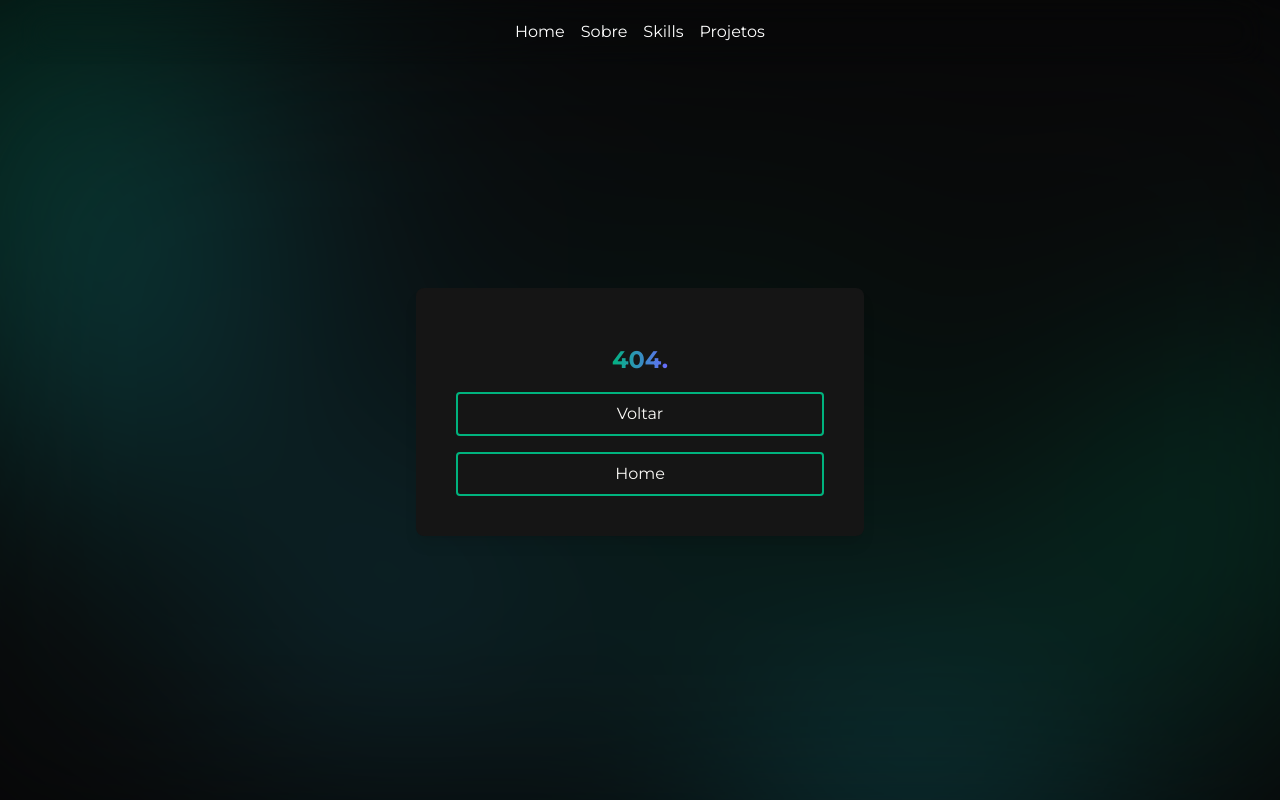
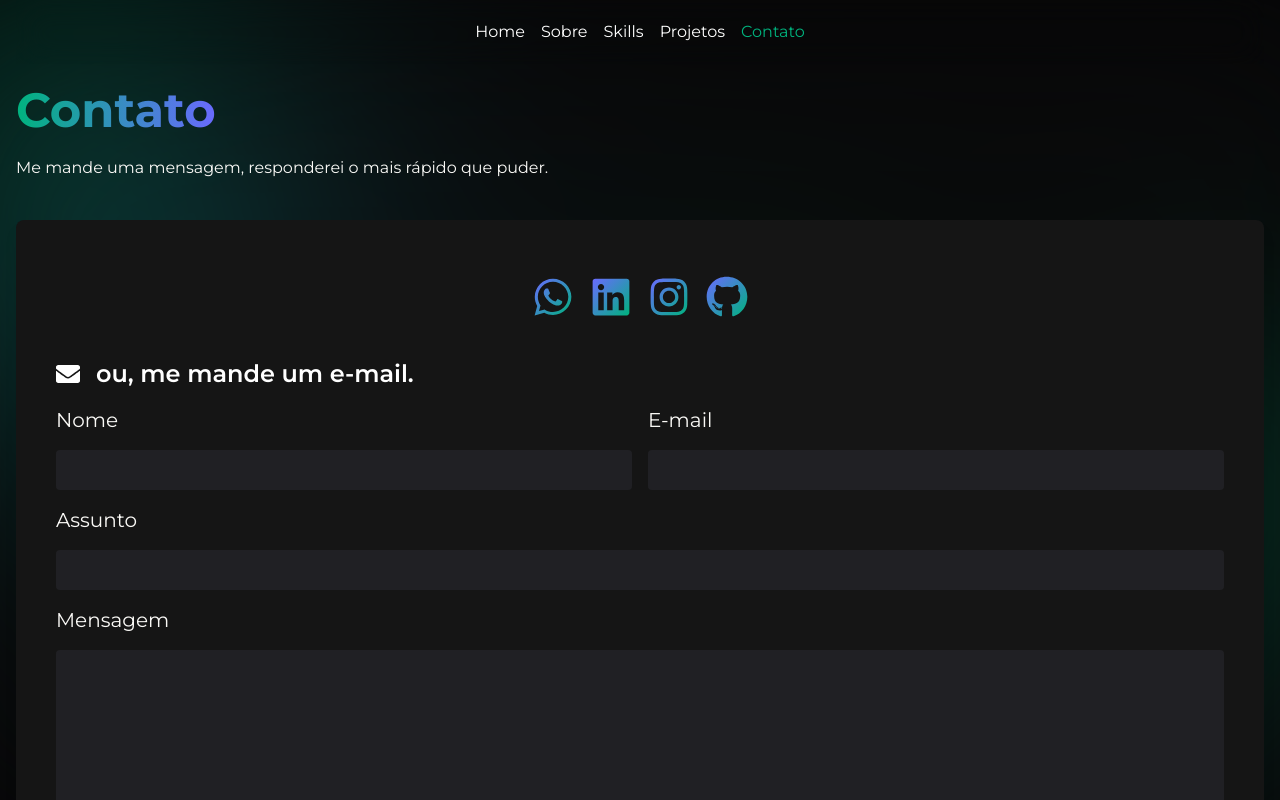
Before and after one commit to lamongabriel/old-portfolio, a Next.js app: page /contact in a window 1280 px wide. Before the commit this address had no page. Shown: the top 800 px of the page. Built offline with nearby package versions, Linux system fonts and the light colour scheme.

Commit message:
contact form mockup

```diff
--- a/package.json
+++ b/package.json
@@ -21,6 +21,7 @@
     "react-apexcharts": "^1.4.0",
     "react-awesome-reveal": "^4.1.0",
     "react-dom": "18.2.0",
+    "react-hook-form": "^7.42.1",
     "react-icons": "^4.7.1",
     "tailwind-merge": "^1.8.1"
   },
--- /dev/null
+++ b/src/components/Form/Input.tsx
@@ -0,0 +1,20 @@
+import { InputHTMLAttributes } from 'react'
+import { twMerge } from 'tailwind-merge'
+
+interface InputProps extends InputHTMLAttributes<HTMLInputElement> {}
+
+export default function Input ({ title, name, className, ...rest }: InputProps) {
+  const classes = twMerge(`bg-lg-gray-800 w-full px-4 py-2 rounded mt-4 ${className ?? ''}`)
+
+  return (
+		<label htmlFor={name} className='w-full flex-1 mt-4 block'>
+			<p className='text-xl'>
+				{title}
+			</p>
+			<input
+				className={classes}
+				{...rest}
+			/>
+		</label>
+  )
+}
--- /dev/null
+++ b/src/components/Form/Textarea.tsx
@@ -0,0 +1,21 @@
+import { TextareaHTMLAttributes } from 'react'
+import { twMerge } from 'tailwind-merge'
+
+interface TextareaProps extends TextareaHTMLAttributes<HTMLTextAreaElement> {}
+
+export default function Textarea ({ title, name, className, ...rest }: TextareaProps) {
+  const classes = twMerge(`bg-lg-gray-800 w-full px-4 py-2 rounded mt-4 ${className ?? ''}`)
+
+  return (
+		<label htmlFor={name} className='w-full flex-1 mt-4 block'>
+			<p className='text-xl'>
+				{title}
+			</p>
+			<textarea
+				rows={8}
+				className={classes}
+				{...rest}
+			/>
+		</label>
+  )
+}
--- a/src/components/Header/index.tsx
+++ b/src/components/Header/index.tsx
@@ -9,7 +9,8 @@ const menuItems = [
   { label: 'Home', path: '/' },
   { label: 'Sobre', path: '/about' },
   { label: 'Skills', path: '/skills' },
-  { label: 'Projetos', path: '/projects' }
+  { label: 'Projetos', path: '/projects' },
+  { label: 'Contato', path: '/contact' }
 ]
 
 export function Header () {
--- a/src/components/Header/styles.module.css
+++ b/src/components/Header/styles.module.css
@@ -20,5 +20,5 @@
 
 .menu__item--active {
 	color: #00b37e;
-	font-weight: bold;
+	font-weight: normal;
 }
--- /dev/null
+++ b/src/components/design/Button.tsx
@@ -0,0 +1,16 @@
+import { ButtonHTMLAttributes, ReactNode } from 'react'
+import { twMerge } from 'tailwind-merge'
+
+interface ButtonProps extends ButtonHTMLAttributes<HTMLButtonElement> {
+  children: ReactNode
+}
+
+export default function Button ({ children, className }: ButtonProps) {
+  const classes = twMerge(`rounded mt-4 cursor-pointer text-center text-lg-white-500 border-2 border-lg-primary-green py-2 transition-colors hover:bg-lg-primary-green ${className ?? ''}`)
+
+  return (
+		<button className={classes}>
+			{ children }
+		</button>
+  )
+}
--- /dev/null
+++ b/src/pages/contact.tsx
@@ -0,0 +1,103 @@
+import { Zoom } from 'react-awesome-reveal'
+import { Box } from '../components/design/Box'
+import { Heading } from '../components/design/Heading'
+import { HeadingGradient } from '../components/design/HeadingGradient'
+import { Layout } from '../components/design/Layout'
+import { Text } from '../components/design/Text'
+import Input from '../components/Form/Input'
+import Textarea from '../components/Form/Textarea'
+
+import { FaGithub, FaWhatsapp, FaLinkedin, FaInstagram, FaEnvelope } from 'react-icons/fa'
+import Button from '../components/design/Button'
+
+export default function Contact () {
+  return (
+		<Layout>
+			<HeadingGradient>
+				Contato
+			</HeadingGradient>
+			<Text>
+				Me mande uma mensagem, responderei o mais rápido que puder.
+			</Text>
+			<Box className='my-10'>
+				<section>
+					<div className='mt-4 flex gap-4 items-center justify-center'>
+						<Zoom delay={300}>
+							<a href='https://wa.me/5524999457654?text=Ol%C3%A1%2C+gostaria+de+fazer+um+or%C3%A7amento.' title='WhatsApp'>
+								<FaWhatsapp style={{ fill: 'url(#blue-gradient)' }} size={42} color='white' />
+							</a>
+						</Zoom>
+						<Zoom delay={600}>
+							<a href='https://www.linkedin.com/in/lamongabriel/' title='Linkedin'>
+								<FaLinkedin style={{ fill: 'url(#blue-gradient)' }} size={42} color='white' />
+							</a>
+						</Zoom>
+						<Zoom delay={900}>
+							<a href='https://www.instagram.com/lamongabriel/' title='Instagram'>
+								<FaInstagram style={{ fill: 'url(#blue-gradient)' }} size={42} color='white' />
+							</a>
+						</Zoom>
+						<Zoom delay={1200}>
+							<a href="https://github.com/lamongabriel" title='Github'>
+								<FaGithub style={{ fill: 'url(#blue-gradient)' }} size={42} color='white' />
+							</a>
+						</Zoom>
+					</div>
+				</section>
+				<section className='mt-10'>
+					<Heading className='mt-0 text-xl lg:text-2xl'>
+						<div className='flex items-center gap-4 justify-center lg:justify-start'>
+							<FaEnvelope />
+							ou, me mande um e-mail.
+						</div>
+					</Heading>
+					<form>
+						<div className='lg:flex lg:gap-4'>
+							<Input
+								title='Nome'
+								id='name'
+								type='text'
+								name='name'
+								autoComplete='name'
+								className='flex-1'
+							/>
+							<Input
+								title='E-mail'
+								id='email'
+								type='email'
+								name='email'
+								autoComplete='email'
+								className='flex-1'
+							/>
+						</div>
+						<Input
+							title='Assunto'
+							id='subject'
+							type='text'
+							name='subject'
+							autoComplete='off'
+						/>
+						<Textarea
+							title='Mensagem'
+							id='body'
+							name='body'
+							autoComplete='off'
+						/>
+						<Button
+							type='submit'
+							className='flex w-full justify-center mt-8'
+						>
+							Enviar
+						</Button>
+					</form>
+				</section>
+			</Box>
+			<svg width="0" height="0">
+				<linearGradient id="blue-gradient" x1="100%" y1="100%" x2="0%" y2="0%">
+					<stop stopColor="#00b37e" offset="0%" />
+					<stop stopColor="#6a6aff" offset="100%" />
+				</linearGradient>
+			</svg>
+		</Layout>
+  )
+}
--- a/src/styles/globals.css
+++ b/src/styles/globals.css
@@ -39,4 +39,5 @@ body {
 body, html {
 	scrollbar-width: thin;
 	scrollbar-color: #333 #121214;
+	overflow-y: scroll;
 }
--- a/tailwind.config.js
+++ b/tailwind.config.js
@@ -15,6 +15,7 @@ module.exports = {
         'lg-primary-green': '#00b37e',
         'lg-primary-blue': '#6a6aff',
         'lg-gray-500': '#151515',
+        'lg-gray-800': '#202024',
         'lg-gray-500-transparent': 'rgba(21, 21, 21, 0.5)',
         'lg-white-500': '#FAF9F6'
       }
```
Also changed, not shown: 1 other file (tests, documents, lock files or other folders).
